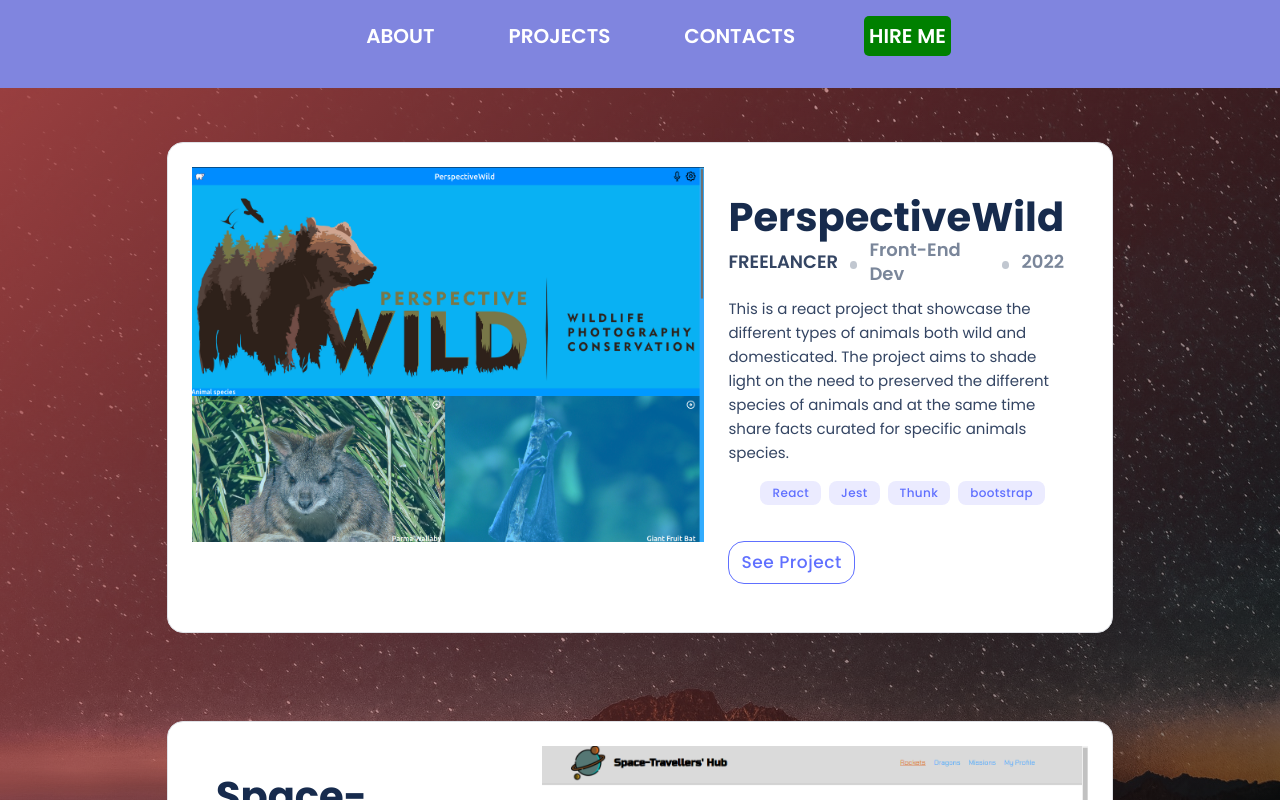
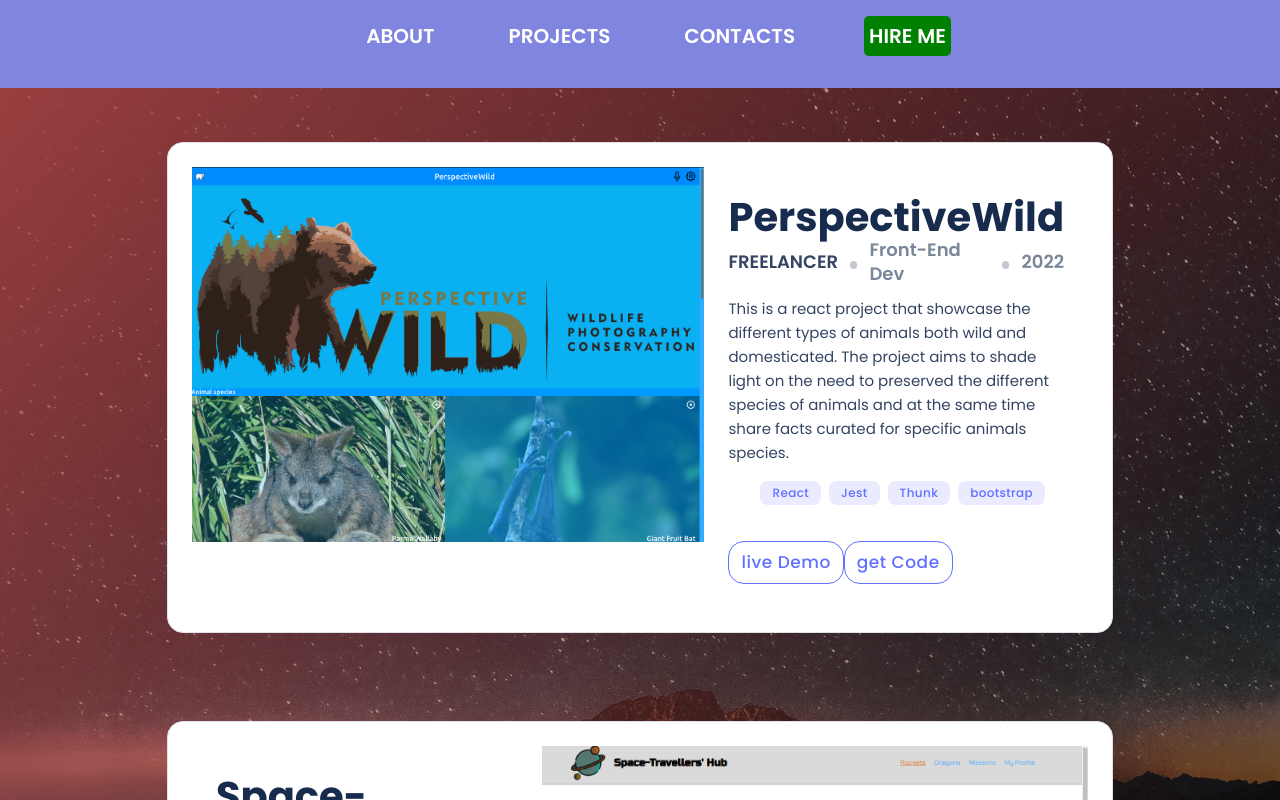
Before and after one commit to daudi13/daudi, a React (Create React App) app: page /Projects in a window 1280 px wide. Shown: the top 800 px of the page. Built offline with nearby package versions, Linux system fonts and the light colour scheme.

Commit message:
Add links to code and live link

```diff
--- a/src/components/Routes/Projects/ProjectCard.js
+++ b/src/components/Routes/Projects/ProjectCard.js
@@ -3,7 +3,7 @@ import Jobprofiles from './Jobprofiles';
 import Skillsets from './Skillset';
 import './Projects.css'
 
-const ProjectCard = ({name, jobProfile, desc, skillSet, order, imageOneDesktop}) => {
+const ProjectCard = ({name, jobProfile, desc, skillSet, order, imageOneDesktop, liveDemo, gitHub}) => {
   return (
     <div className="work-section__card">
       <div className="work-section__card--img mobile">
@@ -25,7 +25,8 @@ const ProjectCard = ({name, jobProfile, desc, skillSet, order, imageOneDesktop})
             skills={skillSet}
             />
       }</ul>
-      <button type="button" className="btn see-project" id="one">See Project</button>
+      <a href={liveDemo} className="btn see-project btn-one" id="one">live Demo</a>
+      <a href={gitHub} className="btn see-project" id="one">get Code</a>
       </div>
 </div>
   )
```
